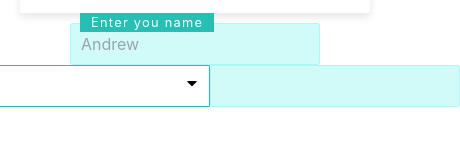
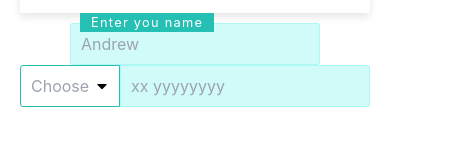
Before and after one commit to Mandrichuk/vilantipost, a React (Create React App) app in the folder frontend/: page / in a window 390 px wide. Shown: the part 361-506 px from the top of the page, 460 px wide, since content can reach past the window. Built offline with nearby package versions, Linux system fonts and the light colour scheme.

Commit message:
Finilizing 'PhoneInput'

```diff
--- a/frontend/src/components/client/home/Home.jsx
+++ b/frontend/src/components/client/home/Home.jsx
@@ -40,13 +40,13 @@ const HomePage = () => {
 
         <RadioButtons arr={radioOptions} />
 
-        <ChoiseInput arr={countries} type={"name"} />
+        <ChoiseInput arr={countries} />
 
         <ImgTitleContainer title={title} img={"img"} article={article} direction="row" bgColor="" shadow={true} imgPosition={"left"}  />
 
         <TextInput placeholder={"Andrew"} title={"Enter you name"} marginTop={true} />
 
-        <PhoneInput country={`France`} />
+        <PhoneInput arr={countries}  />
 
     </div>
   );
--- a/frontend/src/components/common/ChoiseInput.jsx
+++ b/frontend/src/components/common/ChoiseInput.jsx
@@ -8,8 +8,6 @@ const ChoiseInput = (props) => {
   const [isActive, setIsActive] = useState(false);
   const [countries, setCountries] = useState(props.arr);
   const customInputContainerRef = useRef(null);
-
-  // console.log(props)
 
   useEffect(() => {
     const searchName = input.toLowerCase();
@@ -60,9 +58,7 @@ const ChoiseInput = (props) => {
         ref={customInputContainerRef}
       >
         <input
-          className={`customInput ${isActive ? "active" : ""} ${
-            props.type === "number" ? "noneRoundedRight" : ""
-          }`}
+          className={`customInput ${isActive ? "active" : ""}`}
           placeholder={language === "en" ? "Choose" : "Выберите"}
           value={input}
           onClick={handleInputChange}
@@ -71,11 +67,7 @@ const ChoiseInput = (props) => {
         <FaCaretDown className={`inputIcon`} />
       </div>
       {isActive && (
-        <ListUL
-          itemsUL={countries}
-          type={props.type}
-          handleInputChoose={handleInputChoose}
-        />
+        <ListUL itemsUL={countries} handleInputChoose={handleInputChoose} />
       )}
     </div>
   );
@@ -85,15 +77,13 @@ const ListUL = (props) => {
   const language = useSelector((state) => state.language.language);
   const arr = props.itemsUL;
 
-  return (
-    <>
-      {props.type === "name" &&
-        (language === "en" ? (
+
+  return language === "en" ? (
     <ul className={`customUL`}>
       {arr.map((item, index) => (
         <li
           key={`input-li-${index}`}
-                value={item.name}
+          value={item.en.name}
           className={`tinyText`}
           onClick={() => props.handleInputChoose(item.en.name)}
         >
@@ -106,7 +96,7 @@ const ListUL = (props) => {
       {arr.map((item, index) => (
         <li
           key={`input-li-${index}`}
-                value={item.name}
+          value={item.ru.name}
           className={`tinyText`}
           onClick={() => props.handleInputChoose(item.ru.name)}
         >
@@ -114,36 +104,6 @@ const ListUL = (props) => {
         </li>
       ))}
     </ul>
-        ))}
-      {props.type === "number" && (
-        <ul className={`customUL`}>
-          {arr.map((item, index) => (
-            <li
-              key={`input-li-${index}`}
-              value={item.name}
-              className={`tinyText flex flex-row items-center justify-start`}
-              onClick={() => props.handleInputChoose(item.number)}
-            >
-              <div className={`w-[30px]`}>{item.flag}</div>
-              {language === "en" ? (
-                <div
-                  className={`overflow-hidden whitespace-nowrap w-[70px] ellipsis`}
-                >
-                  {item.en.name}
-                </div>
-              ) : (
-                <div
-                  className={`overflow-hidden whitespace-nowrap w-[70px] ellipsis`}
-                >
-                  {item.ru.name}
-                </div>
-              )}
-              <div className={`ml-3`}>({item.number})</div>
-            </li>
-          ))}
-        </ul>
-      )}
-    </>
   );
 };
 
--- a/frontend/src/components/common/PhoneInput.jsx
+++ b/frontend/src/components/common/PhoneInput.jsx
@@ -1,17 +1,130 @@
-import React, {useState} from 'react';
-import ChoiseInput from './ChoiseInput';
-import {countries} from '../../constants/index';
-import TextInput from './TextInput';
+import React, { useState, useEffect, useRef } from "react";
+import { FaCaretDown } from "react-icons/fa";
+import { useSelector } from "react-redux";
+import { countries } from "../../constants/index";
 
 function PhoneInput(props) {
-  const [chosenNumber, setChosenNumber] = useState(countries[0]);
+  const language = useSelector((state) => state.language.language);
+  const customInputContainerRef = useRef(null);
+  const [input, setInput] = useState("");
+  const [isActive, setIsActive] = useState(false);
+  const [countries, setCountries] = useState(props.arr);
+  const [numberInput, setNumberInput] = useState("");
+  const [chosenNumber, setChosenNumber] = useState(countries[0].exampleNumber);
+
+  // console.log(chosenNumber);
+
+  useEffect(() => {
+    const foundItem = countries.find((item) => item.number === input);
+    if (foundItem) {
+      setChosenNumber(foundItem.exampleNumber);
+      console.log(chosenNumber)
+    }
+  }, [input, countries]);
+
+  useEffect(() => {
+    const searchName = input.toLowerCase();
+
+    const filteredItems = props.arr.filter(
+      (item) =>
+        item.en.name.toLowerCase().includes(searchName) ||
+        item.ru.name.toLowerCase().includes(searchName) ||
+        item.code.toLowerCase().includes(searchName) ||
+        item.number.toLowerCase().includes(searchName)
+    );
+    setCountries(filteredItems);
+  }, [input, props.arr]);
+
+  useEffect(() => {
+    if (customInputContainerRef.current) {
+      const containerWidth = customInputContainerRef.current.offsetWidth;
+      const customUL = document.querySelector(".customUL");
+      if (customUL) {
+        customUL.style.width = `${containerWidth}px`;
+      }
+    }
+  }, [isActive]);
+
+  function handleInputChange(e) {
+    const value = e.target.value;
+    const capitalizedValue = value.charAt(0).toUpperCase() + value.slice(1);
+    setInput(capitalizedValue);
+    setIsActive(true);
+  }
+
+  function handleInputChoose(newInput) {
+    setInput(newInput);
+    handleInputBlur();
+  }
+
+  function handleInputBlur() {
+    setTimeout(() => {
+      setIsActive(false);
+    }, 150);
+  }
+
+  function handleNumberInputChange(e) {
+    let inputValue = e.target.value;
+    setNumberInput(inputValue);
+  }
 
   return (
     <div className={`flex flex-row`}>
-      <ChoiseInput arr={countries} type={"number"}/>
-      <TextInput type={"number"} />
+      <div>
+        <div
+          className={`customInputContainer w-[100px]`}
+          onBlur={handleInputBlur}
+          ref={customInputContainerRef}
+        >
+          <input
+            className={`customInput ${
+              isActive ? "active" : ""
+            } noneRoundedRight`}
+            placeholder={language === "en" ? "Choose" : "Выберите"}
+            value={input}
+            onClick={handleInputChange}
+            onChange={handleInputChange}
+          />
+          <FaCaretDown className={`inputIcon`} />
+        </div>
+        {isActive && (
+          <ListUL itemsUL={countries} handleInputChoose={handleInputChoose} />
+        )}
+      </div>
+
+      <div className={`inputBox ${props.marginTop ? "" : "noMargin"}`}>
+        <input
+          className={`noneRoundedLeft`}
+          placeholder={chosenNumber}
+          value={numberInput}
+          required={true}
+          onChange={handleNumberInputChange}
+        />
+        <span>{props.title}</span>
+      </div>
     </div>
   );
 }
 
+const ListUL = (props) => {
+  const language = useSelector((state) => state.language.language);
+  const arr = props.itemsUL;
+
+  return (
+    <ul className={`customUL`}>
+      {arr.map((item, index) => (
+        <li
+          key={`input-li-${index}`}
+          value={item.number}
+          className={`tinyText flex flex-row`}
+          onClick={() => props.handleInputChoose(item.number)}
+        >
+          <div className={`w-[20px]`}>{item.flag}</div>
+          <div className={`w-[50px]`}>({item.number})</div>
+        </li>
+      ))}
+    </ul>
+  );
+};
+
 export default PhoneInput;
--- a/frontend/src/components/common/TextInput.jsx
+++ b/frontend/src/components/common/TextInput.jsx
@@ -1,25 +1,18 @@
 import React, { useState } from "react";
 
 function TextInput(props) {
-  const [value, setValue] = useState("");
+  const [input, setInput] = useState("");
 
   function handleChange(e) {
     let inputValue = e.target.value;
-
-    if (props.type === "phone") {
-      inputValue = inputValue.replace(/\D/g, "");
-      inputValue = inputValue.replace(/(\d{3})(\d{3})(\d{4})/, "$1-$2-$3");
-    }
-
-    setValue(inputValue);
+    setInput(inputValue);
   }
 
   return (
     <div className={`inputBox ${props.marginTop ? "" : "noMargin"}`}>
       <input
-        className={`${props.value === "number" ? "noneRoundedLeft" : ""}`}
         placeholder={props.placeholder}
-        value={value}
+        value={input}
         required={true}
         onChange={handleChange}
       />
--- a/frontend/src/index.css
+++ b/frontend/src/index.css
@@ -4,7 +4,7 @@
 
 :root {
   --mutual-width: 96%;
-  --input-width: 280px;
+  --input-width: 100px;
   --btn-width: 260px;
 
   --text-color: black;
@@ -168,7 +168,6 @@ body {
 }
 
 .customInputContainer {
-  width: var(--input-width);
   position: relative;
 }
 
@@ -193,7 +192,7 @@ body {
 
 .inputIcon {
   position: absolute;
-  top: 10px;
+  top: 13px;
   right: 10px;
 }
 
```
Lines whose indentation alone changed are shown as unchanged.
